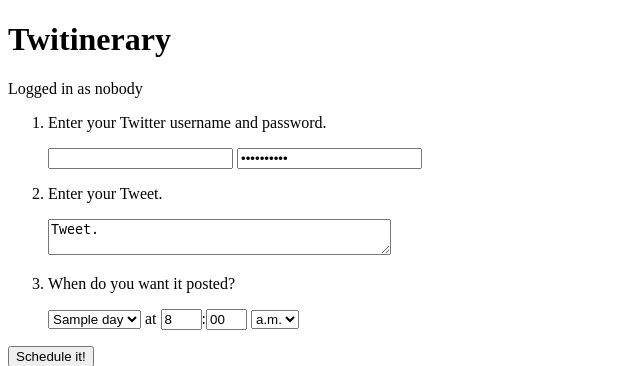
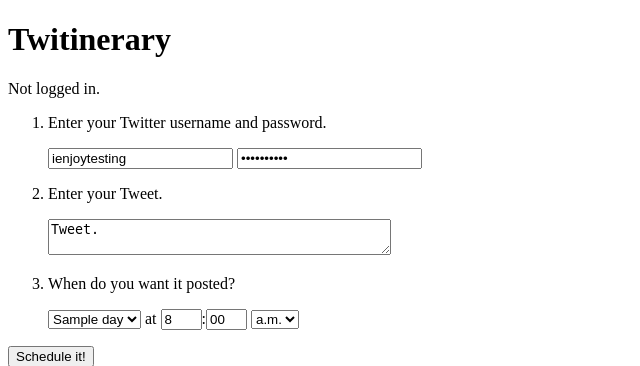
Before and after one commit to jwintersinger/twitinerary, a Django app: template templates/index.html in a window 1280 px wide. Shown: the top 366 px of the page, without its empty margins (0-640 px from the left). Run offline with Django 3.2, Linux system fonts and the light colour scheme; the template is opened without the code that fills it: most values are stand-ins (such as "Sample title", 1, 10 or a date in 2020); some libraries are stand-ins or nearby versions.

Commit message:
Added ability for users to log out.

```diff
--- a/templates/base.html
+++ b/templates/base.html
@@ -17,7 +17,14 @@
 
     <h1>Twitinerary</h1>
 
-    <p>Logged in as {{ request.session.user|default:"nobody" }}</p>
+    <p>
+    {% if request.session.user %}
+      Logged in as {{ request.session.user|default:"nobody" }}.
+      <a href="{% url twitinerary.views.logout %}">Log out</a>.
+    {% else %}
+      Not logged in.
+    {% endif %}
+    </p>
 
     {% block content %}{% endblock %}
   </body>
--- a/templates/index.html
+++ b/templates/index.html
@@ -5,7 +5,7 @@
     {% if not request.session.user %}
       <li>
         <p>Enter your Twitter username and password.</p>
-        <p><input name="username" type="text" }value="ienjoytesting" />
+        <p><input name="username" type="text"     value="ienjoytesting" />
            <input name="password" type="password" value="happypants" /></p>
       </li>
     {% endif %}
--- a/twitinerary/urls.py
+++ b/twitinerary/urls.py
@@ -4,4 +4,5 @@ urlpatterns = patterns('twitinerary.views',
   url(r'^$',             'home'),
   url(r'^tweets/new/$',  'schedule'),
   url(r'^tweets/send/$', 'mass_tweet'),
+  url(r'^logout/$',      'logout'),
 )
```
Also changed, not shown: twitinerary/views.py (+9 -1 lines).
